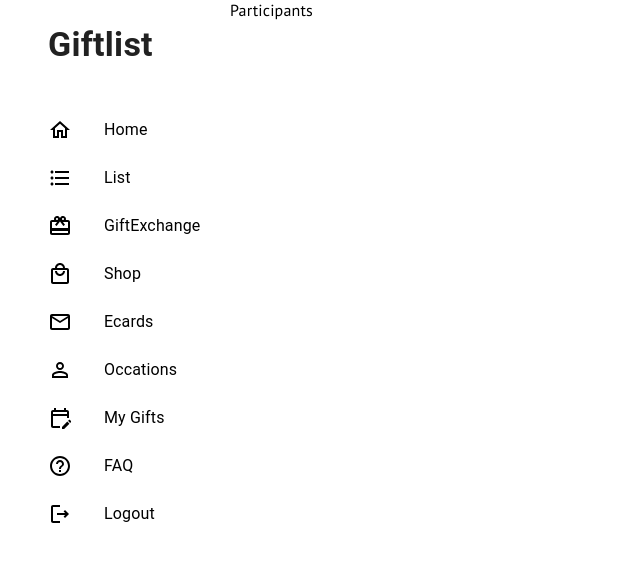
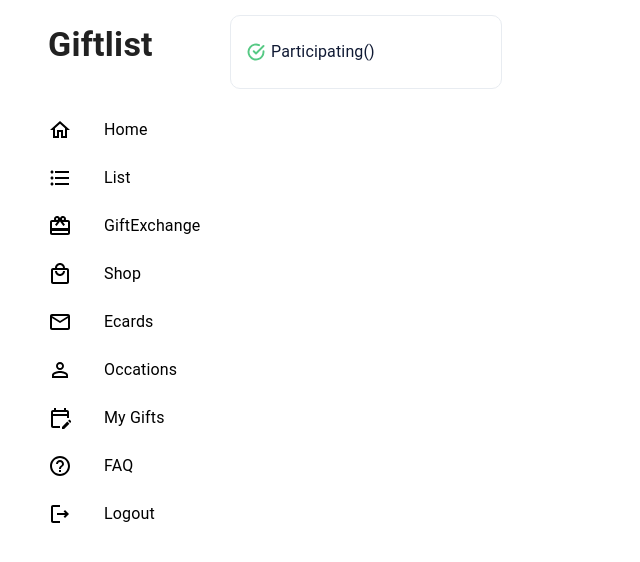
Before and after one commit to FatimaMary/giftlist, a React (Create React App) app in the folder client/: page /participants in a window 1280 px wide. Shown: the top 562 px of the page, without its empty margins (0-640 px from the left). Built offline with nearby package versions, Linux system fonts and the light colour scheme; the HTML template or start-up script is replaced by a standard one.

Commit message:
Participants page updated

```diff
--- a/client/src/scenes/participants/index.jsx
+++ b/client/src/scenes/participants/index.jsx
@@ -2,12 +2,49 @@ import React from 'react';
 import {
     Box,
     Typography,
-} from '@mui/material'
+    Button,
+} from '@mui/material';
+import Tick from './tickic.svg';
 
 function Participants() {
-  return (
-    <div>Participants</div>
-  )
+  return <Box sx={{
+    padding: '15px 0',
+    display: 'flex',
+    flexWrap: 'wrap',
+  }}>
+    <Box sx={{width: '272px'}}>
+        <Box
+          sx={{
+            padding: '24px 16px',
+            background: '#fff',
+            border: '1px solid #e8ecf1',
+            borderRadius: '10px',
+            color: '#101a34',
+            lineHeight: '25px',
+          }}
+        >
+            <Box
+                sx = {{
+                    display: 'flex',
+                    alignItems: 'center'
+                }}
+            >
+                <img
+                    src={Tick}
+                    style={{
+                        width: '18px',
+                        height: '18px',
+                        marginRight: '6px'
+                    }}
+                />
+                <Typography
+
+                >Participating()</Typography>
+            </Box>
+        </Box>
+    </Box>
+    <Box></Box>
+  </Box>
 }
 
 export default Participants
```
Also changed, not shown: client/src/scenes/participants/tickic.svg (added).
